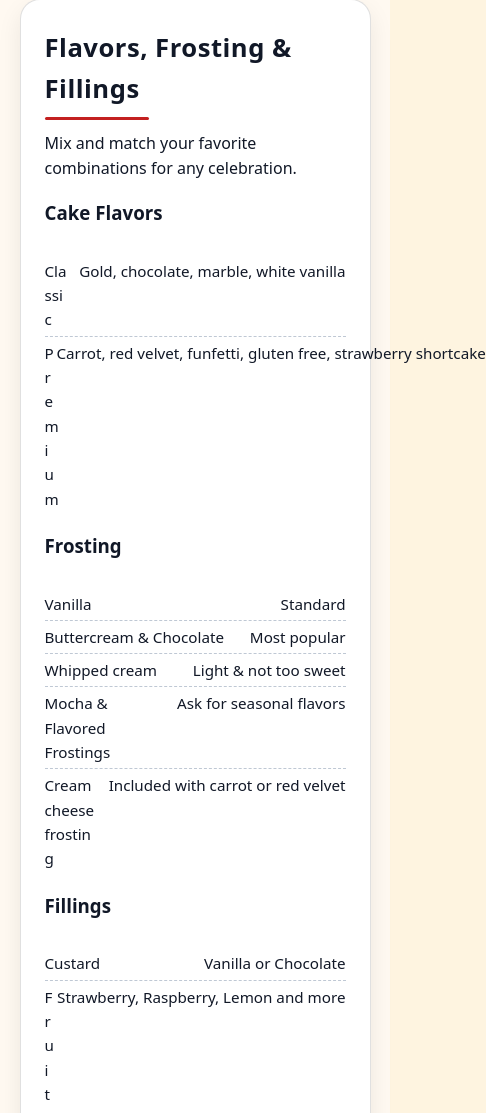
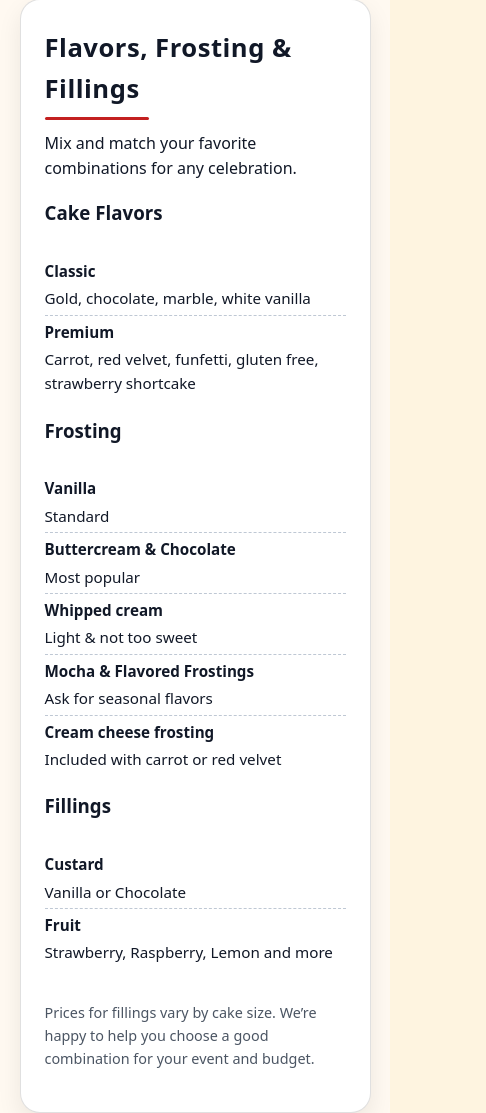
Before and after one commit to KlemmsBakery/KlemmsBakery, a plain HTML site: page cakes.html in a window 390 px wide. Shown: the part 2654-3767 px from the top of the page, 486 px wide, since content can reach past the window. Drawn offline with Linux system fonts and the light colour scheme.

Commit message:
Style Bug-Fix

```diff
--- a/cakes.html
+++ b/cakes.html
@@ -124,14 +124,14 @@
                     <p>Mix and match your favorite combinations for any celebration.</p>
 
                     <h3>Cake Flavors</h3>
-                    <ul class="menu-list">
+                    <ul class="menu-list menu-list-detail">
                         <li><span>Classic</span><span>Gold, chocolate, marble, white vanilla</span></li>
                         <li><span>Premium</span><span>Carrot, red velvet, funfetti, gluten free, strawberry
                                 shortcake</span></li>
                     </ul>
 
                     <h3>Frosting</h3>
-                    <ul class="menu-list">
+                    <ul class="menu-list menu-list-detail">
                         <li><span>Vanilla </span><span>Standard</span></li>
                         <li><span>Buttercream &amp; Chocolate </span><span>Most popular</span></li>
                         <li><span>Whipped cream</span><span>Light &amp; not too sweet</span></li>
@@ -140,7 +140,7 @@
                     </ul>
 
                     <h3>Fillings</h3>
-                    <ul class="menu-list">
+                    <ul class="menu-list menu-list-detail">
                         <li><span>Custard</span><span>Vanilla or Chocolate</span></li>
                         <li><span>Fruit</span><span>Strawberry, Raspberry, Lemon and more</span></li>
                     </ul>
@@ -154,7 +154,7 @@
                     <p>Fun shapes, characters, and tiered designs for bigger celebrations.</p>
 
                     <h3>Specialty Designs</h3>
-                    <ul class="menu-list">
+                    <ul class="menu-list menu-list-detail">
                         <li><span>Barbie cake (about 20 servings)</span><span>$44.95 (gold &amp; chocolate cake)</span>
                         </li>
                         <li><span>Shape cakes (15–20 servings)</span><span>$39.95 (gold, chocolate, or marble)</span>
@@ -164,7 +164,7 @@
 
                     <h3>Tiered Wedding &amp; Event Cakes</h3>
                     <p class="small">Tiered cakes are priced by the serving and depend on design and decoration.</p>
-                    <ul class="menu-list">
+                    <ul class="menu-list menu-list-detail">
                         <li><span>Base starting price</span><span>From $4.99 per serving</span></li>
                         <li><span>Consultations</span><span>Order must be taken by a Cake Decorator.</span></li>
                     </ul>
--- a/styles/layout.css
+++ b/styles/layout.css
@@ -339,32 +339,70 @@
     border-bottom: none;
 }
 
-/* LEFT column: allow it to wrap without pushing price off */
+/* ================================
+   DEFAULT (price-based lists)
+================================ */
+
+/* Left column (item name) */
 .menu-list li span:first-child {
     font-weight: 500;
     flex: 1 1 auto;
-    /* take remaining space */
     min-width: 0;
-    /* CRITICAL: allows wrapping inside flex row */
     white-space: normal;
-    overflow-wrap: anywhere;
-    /* prevents weird overflow on narrow screens */
+    overflow-wrap: break-word;
+    /* prevents overflow without letter stacking */
+    word-break: normal;
 }
 
-/* RIGHT column: always stays right, never wraps */
+/* Right column (price / note) */
 .menu-list li span:last-child {
     flex: 0 0 auto;
     text-align: right;
     white-space: nowrap;
 }
 
-/* Allow wrapping of the right column text in the soft cream cakes section */
+/* Allow wrapping of right column text in soft-bg sections */
 .section.soft-bg .menu-list li span:last-child {
     white-space: normal;
-    word-break: break-word;
-    /* optional, helps on very narrow screens */
+    overflow-wrap: break-word;
 }
 
+/* ================================
+   DETAIL LISTS (not prices)
+   e.g. Classic / Premium / Frosting
+================================ */
+
+.menu-list.menu-list-detail li {
+    align-items: flex-start;
+}
+
+/* Fixed label column (prevents "Clas / sic") */
+.menu-list.menu-list-detail li span:first-child {
+    flex: 0 0 7rem;
+    min-width: 7rem;
+    white-space: nowrap;
+    overflow-wrap: normal;
+    word-break: normal;
+}
+
+/* Description column */
+.menu-list.menu-list-detail li span:last-child {
+    flex: 1 1 auto;
+    min-width: 0;
+    text-align: left;
+    white-space: normal;
+    overflow-wrap: break-word;
+}
+
+/* ================================
+   SAFETY: prevent heading breakage
+================================ */
+
+h3 {
+    overflow-wrap: normal;
+    word-break: normal;
+    hyphens: none;
+}
 
 /* ----------------------------------
    MAP EMBED (Store page)
@@ -446,3 +484,34 @@
         align-items: flex-start;
     }
 }
+
+/* ----------------------------------
+   MOBILE: stack menu-list-detail rows
+---------------------------------- */
+@media (max-width: 520px) {
+
+    /* make each <li> stack instead of two columns */
+    .menu-list.menu-list-detail li {
+        flex-direction: column;
+        align-items: flex-start;
+        gap: 0.2rem;
+    }
+
+    /* label becomes normal width */
+    .menu-list.menu-list-detail li span:first-child {
+        flex: 0 0 auto;
+        min-width: 0;
+        white-space: normal;
+        /* allow wrap if needed */
+        font-weight: 700;
+        /* optional: makes label stand out */
+    }
+
+    /* description/price becomes full width */
+    .menu-list.menu-list-detail li span:last-child {
+        flex: 0 0 auto;
+        width: 100%;
+        text-align: left;
+        white-space: normal;
+    }
+}
```
